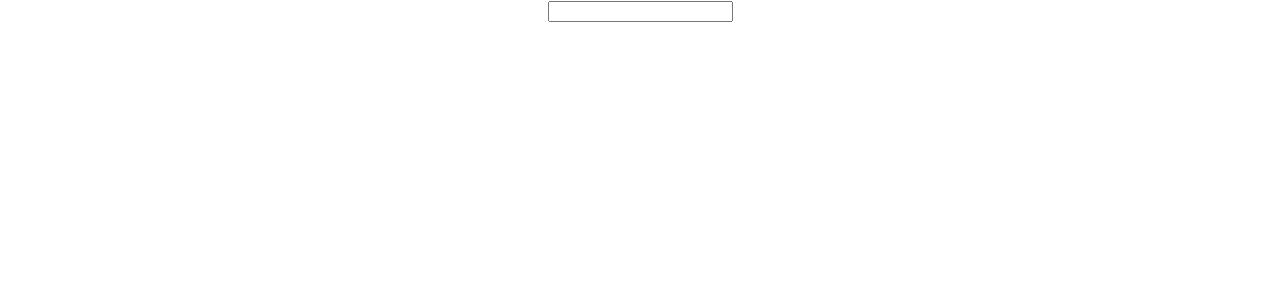
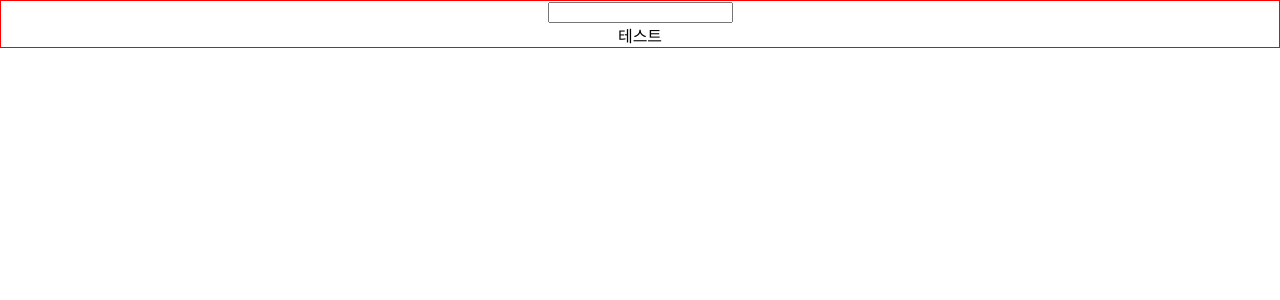
Before and after one commit to rjsdnql123/compoundcomponent, a React (Create React App) app: page / in a window 1280 px wide. Shown: the top 300 px of the page. Built offline with nearby package versions, Linux system fonts and the light colour scheme.

Commit message:
(Add): Compound LabelComponent 추가

```diff
--- a/src/App.tsx
+++ b/src/App.tsx
@@ -8,6 +8,7 @@ function App() {
     <div className="App">
       <CompoundForm>
         <CompoundForm.Input onChange={() => {}} />
+        <CompoundForm.Label title="테스트" />
       </CompoundForm>
     </div>
   );
--- /dev/null
+++ b/src/CompoundComponent/Form/CompoundForm.css
@@ -0,0 +1,6 @@
+.in-focus-input {
+    border: solid 1px blue;
+}
+.out-focus-input{
+    border: solid 1px red;
+}
--- a/src/CompoundComponent/Form/CompoundForm.tsx
+++ b/src/CompoundComponent/Form/CompoundForm.tsx
@@ -1,6 +1,8 @@
 import React, { ReactNode, useState } from "react";
 import CompoundFormContext from "./CompoundFormContext";
 import CompoundFormInput from "./CompoundFormInput";
+import CompoundFormLabel from "./CompoundFormLabel";
+import "./CompoundForm.css";
 
 interface ICompoundFormProps {
   children: ReactNode;
@@ -13,10 +15,13 @@ function CompoundForm({ children }: ICompoundFormProps) {
 
   return (
     <CompoundFormContext.Provider value={{ isFocus, setIsFocus }}>
-      <div>{children}</div>
+      <div className={isFocus ? "in-focus-input" : "out-focus-input"}>
+        {children}
+      </div>
     </CompoundFormContext.Provider>
   );
 }
 
 CompoundForm.Input = CompoundFormInput;
+CompoundForm.Label = CompoundFormLabel;
 export default CompoundForm;
--- /dev/null
+++ b/src/CompoundComponent/Form/CompoundFormLabel.tsx
@@ -0,0 +1,11 @@
+import React from "react";
+
+interface ICompoundFormLabelProps {
+  title: string;
+}
+
+function CompoundFormLabel({ title }: ICompoundFormLabelProps) {
+  return <div>{title}</div>;
+}
+
+export default CompoundFormLabel;
```
